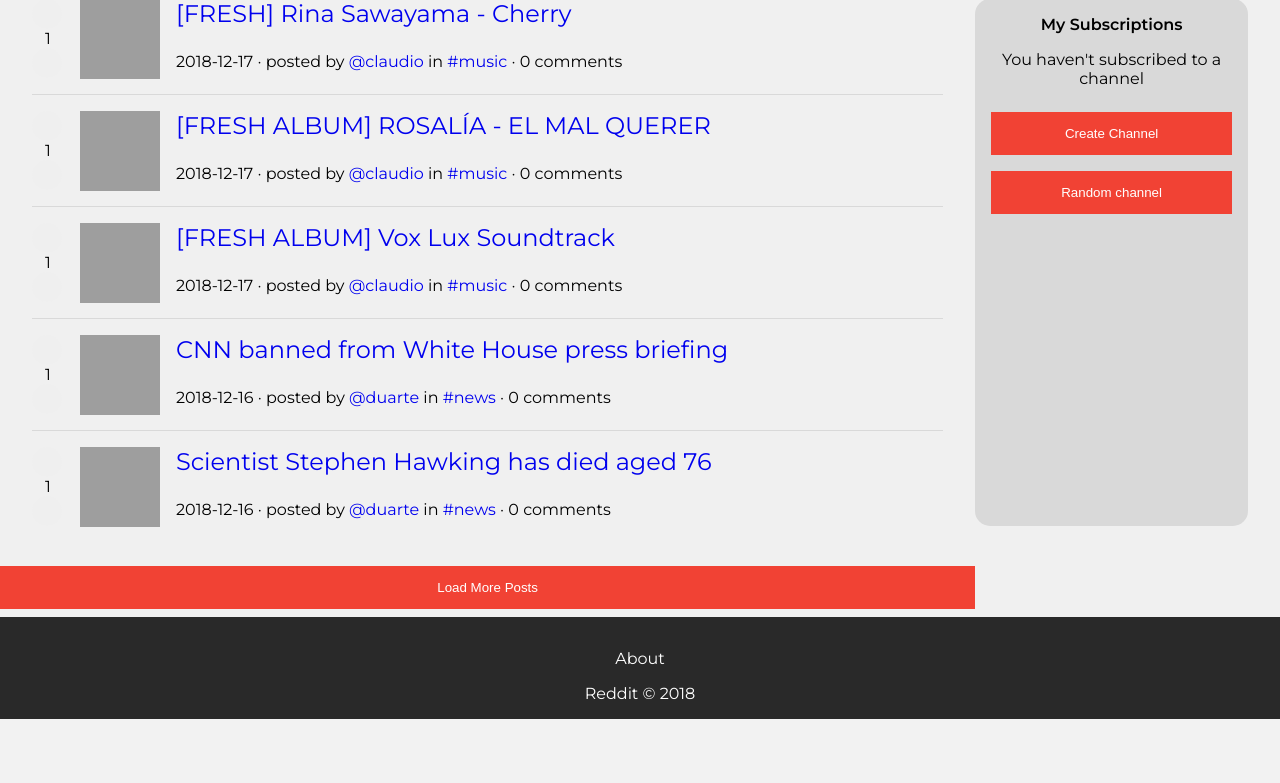
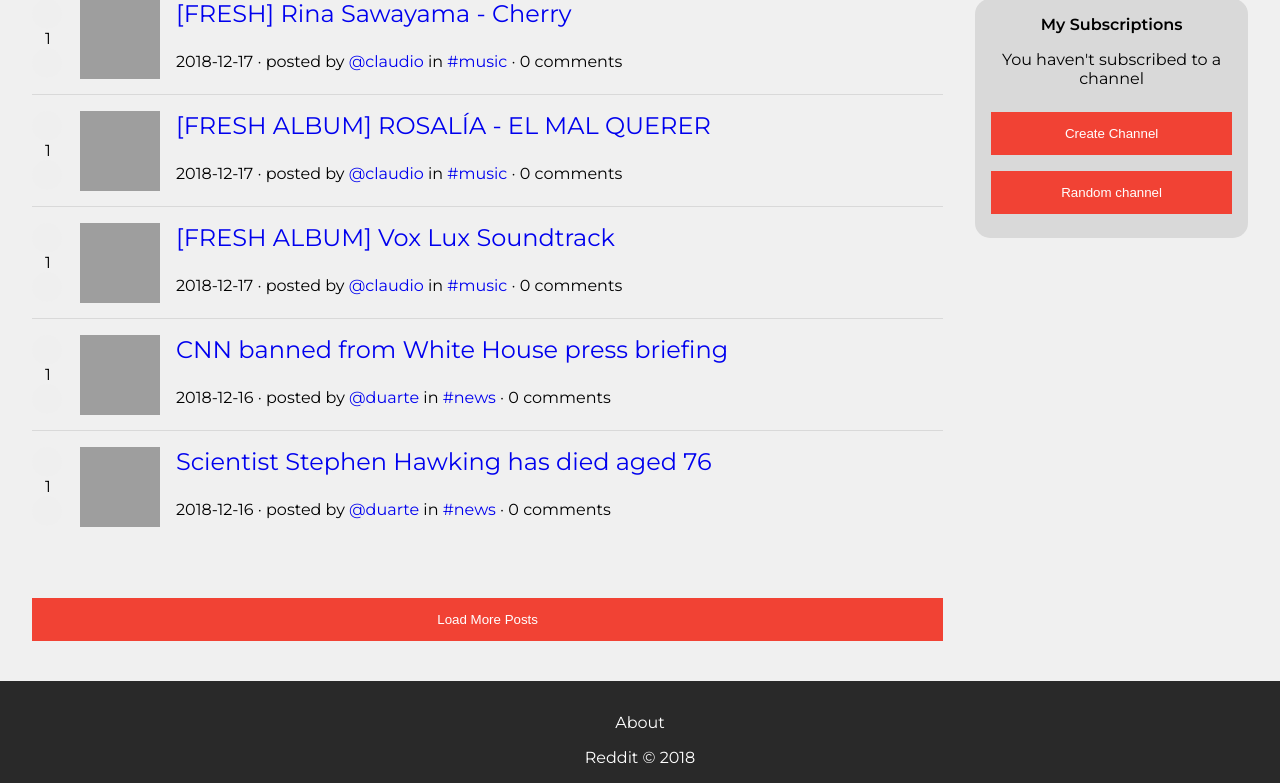
Before and after one commit to claudiolemos/FEUP-LTW, a PHP site: page / in a window 1280 px wide. Shown: the part 208-991 px from the top of the page. Before the commit the page ends 927 px from the top, so only its background shows below. Run offline with PHP 8.4, Linux system fonts and the light colour scheme; the visitor is signed in with stand-in values (Sample User, id 1); data comes from the database, SQL or seed files in the repository; both versions use the stored data as it was after the commit; some libraries are stand-ins or nearby versions; grey boxes are pictures that could not be loaded.

Commit message:
Fixed css

```diff
--- a/css/layout.css
+++ b/css/layout.css
@@ -12,7 +12,7 @@
 body {
   display: grid;
   grid-template-columns: [start] 4fr [middle] 1.25fr [end];
-  grid-template-rows: [start] 7em [nav sort search-big search error single-post] auto [posts search-results] auto [load-more] auto [sidebar] auto [footer] auto [end];
+  grid-template-rows: [start] 7em [nav sort search-big search error single-post] auto [posts search-results] auto [sidebar] auto [load-more] auto [footer] auto [end];
 }
 
 /* main layout */
@@ -49,7 +49,7 @@ body > header {
 }
 
 #sidebar {
-  grid-row: posts / sidebar
+  grid-row: posts / sidebar;
   grid-column: middle / end;
 }
 
--- a/css/style.css
+++ b/css/style.css
@@ -327,6 +327,10 @@ button:hover {
 
 #posts, #channel-posts {
   margin: 0em 2em;
+}
+
+#load-more {
+  margin: 2em;
 }
 
 #user-history{
```
Also changed, not shown: database/reddit.db.
